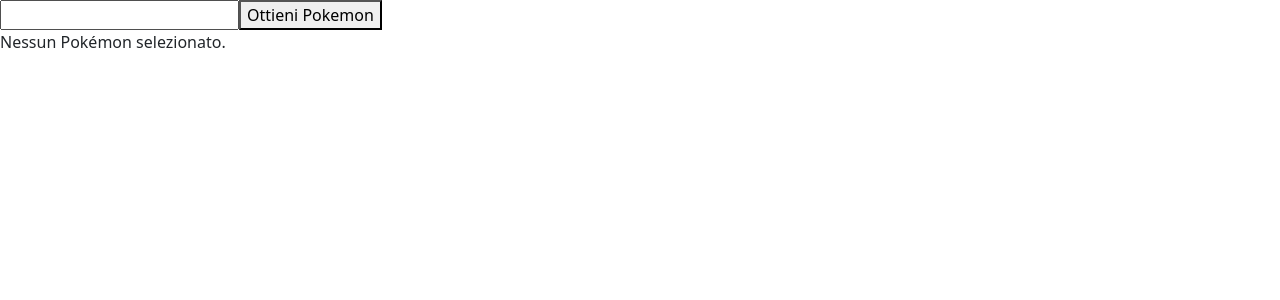
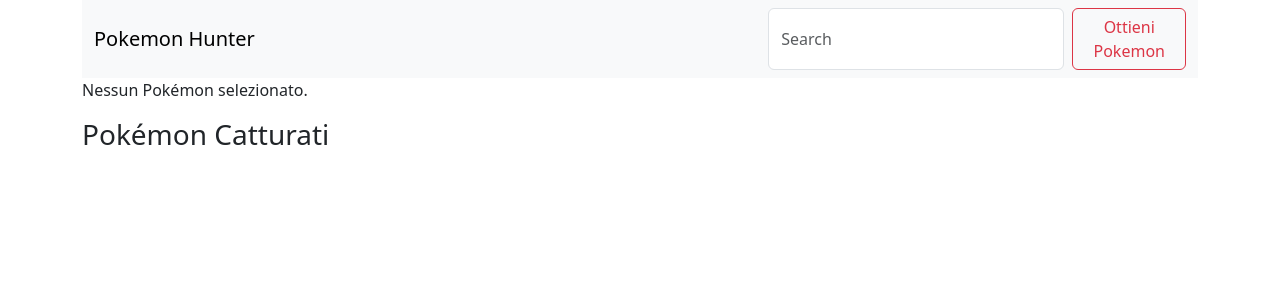
Before and after one commit to SimoneBonvecchio84/vue-pokedex, a Vue app: page / in a window 1280 px wide. Shown: the top 300 px of the page. Built offline with nearby package versions, Linux system fonts and the light colour scheme.

Commit message:
Feat: add localstorage

```diff
--- a/src/App.vue
+++ b/src/App.vue
@@ -2,21 +2,31 @@
 import axios from 'axios';
 import AppHeader from './components/AppHeader.vue';
 import AppCard from './components/AppCard.vue';
+import AppCapturePokemon from './components/AppCapturePokemon.vue';
 
 export default {
   components: {
     AppHeader,
-    AppCard
+    AppCard,
+    AppCapturePokemon
   },
   data() {
     return {
       pokemonName: "",
-      pokemon: null
+      pokemon: null,
+      capturedPokemon: [] // Aggiungi un array per i Pokémon catturati
     };
+  },
+  created() {
+    // Recupera i Pokémon salvati dal localStorage quando il componente viene montato
+    const savedPokemon = localStorage.getItem("capturedPokemon");
+    if (savedPokemon) {
+      this.capturedPokemon = JSON.parse(savedPokemon);
+    }
   },
   methods: {
     printPokemon() {
-      const searchPokemon = `https://pokeapi.co/api/v2/pokemon/${this.pokemonName.toLocaleLowerCase()}`;
+      const searchPokemon = `https://pokeapi.co/api/v2/pokemon/${this.pokemonName.toLowerCase()}`;
       axios.get(searchPokemon).then((resp) => {
         console.log(resp);
         this.pokemon = resp.data;
@@ -24,23 +34,36 @@
         console.error("Pokémon non trovato", err);
         this.pokemon = null;  // Pulisce i dati precedenti in caso di errore
       });
+      this.capturePokemon()
+    },
+    capturePokemon() {
+      if (this.pokemon && !this.capturedPokemon.find(p => p.name === this.pokemon.name)) {
+        this.capturedPokemon.push(this.pokemon);
+        localStorage.setItem("capturedPokemon", JSON.stringify(this.capturedPokemon)); // Salva nel localStorage
+      }
     }
   }
 };
 </script>
+
 <template>
-  <div>
-    <AppHeader v-model="pokemonName" @printPokemon="printPokemon" />
-    <div >
-      <AppCard v-if ="pokemon" :pokemon="pokemon" />
+  <div class="container">
+    <AppHeader v-model="pokemonName" @printPokemon="printPokemon" @click="capturePokemon" />
+    <div>
 
+      <AppCard v-if="pokemon" :pokemon="pokemon" />
       <div v-else>
         <p>Nessun Pokémon selezionato.</p>
+      </div>
+      <AppCapturePokemon v-if="capturedPokemon" :capturedPokemon="capturedPokemon" />
+      <div v-else>
+        <p>Nessun Pokémon Catturato.</p>
       </div>
     </div>
   </div>
 </template>
 
+
 <style>
 
 </style>
--- /dev/null
+++ b/src/components/AppCapturePokemon.vue
@@ -0,0 +1,23 @@
+<script>
+export default {
+    props: {
+        capturedPokemon: {
+            type: Array,
+            default: () => []
+        }
+    }
+};
+</script>
+
+
+
+<template>
+    <div>
+        <h3>Pokémon Catturati</h3>
+        <ul>
+            <li v-for="poke in capturedPokemon" :key="poke.id">
+                {{ poke.name }}
+            </li>
+        </ul>
+    </div>
+</template>
--- a/src/components/AppCard.vue
+++ b/src/components/AppCard.vue
@@ -8,7 +8,7 @@
     },
     methods: {
         statBar(value) {
-            const maxValueBar = 150;
+            const maxValueBar = 250;
             return (value / maxValueBar) * 100;
         }
     }
@@ -16,17 +16,19 @@
 </script>
 
 <template>
-    <div>
+    <div class="container-img">
         <img :src="pokemon.sprites.front_default" alt="">
         <img :src="pokemon.sprites.back_default" alt="">
     </div>
     <div class="pokemon-card">
         <div>Name: {{ pokemon.name }}</div>
         <ul>
-            <li v-for="(curType) in pokemon.types">
+            <li class="li-type" v-for="(curType) in pokemon.types">
                 Type: {{ curType.type.name }}
             </li>
         </ul>
+
+
         <div>Height: {{ pokemon.height }}" </div>
         <div>Weight: {{ pokemon.weight }} Ibs.</div>
 
@@ -39,7 +41,6 @@
             <li v-for="(curStat) in pokemon.stats" class="d-flex">
                 <div class="stat-name">
                     {{ curStat.stat.name }} :
-
                 </div>
 
                 <div class="stat-bar">
@@ -54,6 +55,15 @@
 <style scoped>
 ul {
     list-style-type: none;
+    margin-top: 20px;
+}
+
+.li-type{
+    margin-left: -30px;
+}
+
+.container-img{
+    margin-top: 20px;
 }
 
 .pokemon-card {
@@ -62,12 +72,14 @@
   border-radius: 8px;
   max-width: 300px;
   margin-bottom: 20px;
+  margin-top: 20px;
 }
 .stat-name {
-    width: 20%;
+    width: 10%;
+    margin-left: -30px;
 }
 .stat-bar {
-  width: 50%;
+  width: 20%;
   background-color: #eee;
   height: 10px;
   margin: 5px 0;
@@ -75,9 +87,8 @@
 }
 
 .stat-bar-fill {
-  background-color:red; /* Colore della barra riempita */
+  background-color:black; /* Colore della barra riempita */
   height: 100%;
-  border-radius: 5px;
   transition: width 0.3s ease; /* Transizione per un effetto fluido */
 }
 </style>
--- a/src/components/AppHeader.vue
+++ b/src/components/AppHeader.vue
@@ -17,6 +17,15 @@
 </script>
 
 <template>
-    <input v-model="pokemonName" type="text">
-    <button @click="$emit('printPokemon')">Ottieni Pokemon</button>
+
+
+  <nav class="navbar bg-body-tertiary">
+    <div class="container-fluid">
+      <a class="navbar-brand">Pokemon Hunter</a>
+      <div class="d-flex" role="search">
+        <input v-model="pokemonName" class="form-control me-2" type="search" placeholder="Search" aria-label="Search">
+        <button @click="$emit('printPokemon')" class="btn btn-outline-danger" type="submit">Ottieni Pokemon</button>
+      </div>
+    </div>
+  </nav>
 </template>
```
